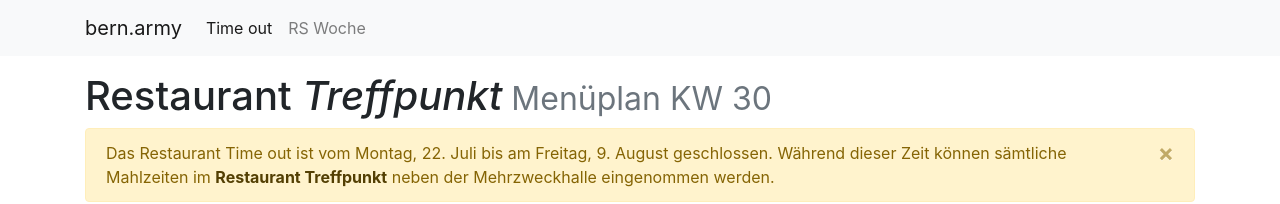
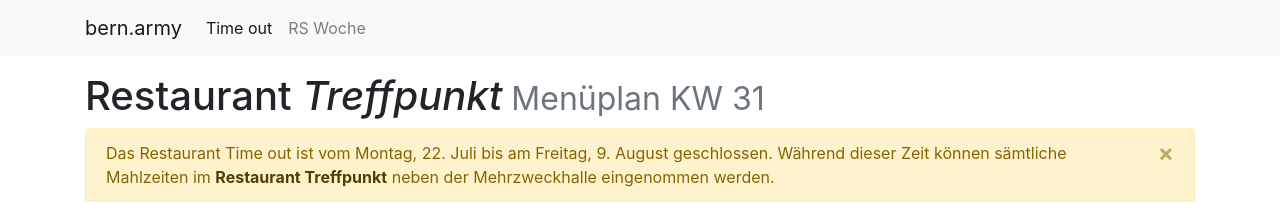
Before and after one commit to jmesserli/bern.army, a Nuxt app: page /timeout in a window 1280 px wide. Shown: the top 204 px of the page. Built offline with nearby package versions, Linux system fonts and the light colour scheme; what vue-matomo would draw is missing.

Commit message:
Update menu for week 31

```diff
--- a/pages/timeout.vue
+++ b/pages/timeout.vue
@@ -86,7 +86,7 @@ export default {
   data() {
     return {
       menu: {
-        week: 30,
+        week: 31,
         fields: [
           'tag',
           'tagesteller',
@@ -97,48 +97,49 @@ export default {
           {
             tag: 'Montag',
             tagesteller:
-              'Rindsgeschnetzeltes\nmit getrockneten Tomaten und Champignons\nRübengemüse und Kartoffelstock',
+              'Schweinsragout mit Tomaten\nund Champignons, grüne Bohnen und Weissweinrisotto',
             'pasta-hit':
-              'Fusilli a la Carbonara\n(Rahmsauce mit Speck, Zwiebeln und Petersilie)\noder Tomatensauce',
-            nachtessen: 'Älpler-Maggronen\nmit Apfelmus',
+              'Maccaroni ai Funghi\n(Steinpilze und Zwiebeln an Tomatensauce)',
+            nachtessen: 'Wurstweggen\nmit Salatgarniture',
             _rowVariant: dayOfWeek === 1 ? 'success' : 'default'
           },
           {
             tag: 'Dienstag',
             tagesteller:
-              'Gebratenes Zanderfilet\nauf Lauchrahmgemüse mit Ofentomaten und Trockenreis\nDessert',
+              'Rindshamburger\nmit grüner Pfeffersauce, Gemüsemischung und Süsskartoffel-Fries\nDessert',
             'pasta-hit':
-              'Gefüllte Pasta con Pesto\n(Basilikum, Spinat, Pinenkerne und Sbrinz mit Olivenöl)',
-            nachtessen: 'Schweinsbraten "Tonato"\nmit Country-Cuts',
+              'Maccaroni alla Nonna\n(Rahmsauce mit Speck, Vorderschinken, Tometan und Peperoni)\noder Tomatensauce',
+            nachtessen: 'Tortelloni Verdi\nmit Gorgonzola- oder Tomatensauce',
             _rowVariant: dayOfWeek === 2 ? 'success' : 'default'
           },
           {
             tag: 'Mittwoch',
             tagesteller:
-              'Braunes Kalbsvoressen\nmit Karottenstengel und Bramata-Polenta',
+              'Egli-Knusperli\nmit Remouladensauce, Tomaten-Fenchelgemüse und Salzkartoffeln',
             'pasta-hit':
-              'Fusilli con Salmone\n(Rauchlachs, Zwiebeln, Lauch und Dill an Weissweinsauce)\noder Tomatensauce',
-            nachtessen: 'Rotes Gemüsecurry\nmit Quornstreifen auf Reisnudeln',
+              'Macceroni Alfredo\n(Rahmsauce mit Zwiebeln, Petersilie und Sbrinz)',
+            nachtessen:
+              'Restaurant ist ab 1330 Uhr geschlossen\nLunchbestellungen bis zum Frühstück',
             _rowVariant: dayOfWeek === 3 ? 'success' : 'default'
-          },
-          {
-            tag: 'Donnerstag',
-            tagesteller:
-              'Pouletschenkelstreifen\nmit Peperoni und Oliven an Tomatenrahmsauce, Broccoliröschen und Pilav Reis\nDessert',
-            'pasta-hit':
-              'Fusilli Bolognese\n(Rindshackfleisch mit Gemüse und brauner Sauce)\noder Tomatensauce',
-            nachtessen: 'Penne Rigate\ncon Polpette al Sugo\noder Tomatensauce',
-            _rowVariant: dayOfWeek === 4 ? 'success' : 'default'
-          },
-          {
-            tag: 'Freitag',
-            tagesteller:
-              'Schweins Cordon Bleu\nmit Peperonata und Zöpfli-Teigwaren',
-            'pasta-hit':
-              'Gefüllte Pasta Cinque P\n(Tomatenrahmsauce mit Pfeffer, Petersilie und Sbrinz)',
-            nachtessen: 'Nachtessen nur auf Vorbestellung\nMenü nach Ansage',
-            _rowVariant: dayOfWeek === 5 ? 'success' : 'default'
           }
+          // {
+          //   tag: 'Donnerstag',
+          //   tagesteller:
+          //     'Pouletschenkelstreifen\nmit Peperoni und Oliven an Tomatenrahmsauce, Broccoliröschen und Pilav Reis\nDessert',
+          //   'pasta-hit':
+          //     'Fusilli Bolognese\n(Rindshackfleisch mit Gemüse und brauner Sauce)\noder Tomatensauce',
+          //   nachtessen: 'Penne Rigate\ncon Polpette al Sugo\noder Tomatensauce',
+          //   _rowVariant: dayOfWeek === 4 ? 'success' : 'default'
+          // },
+          // {
+          //   tag: 'Freitag',
+          //   tagesteller:
+          //     'Schweins Cordon Bleu\nmit Peperonata und Zöpfli-Teigwaren',
+          //   'pasta-hit':
+          //     'Gefüllte Pasta Cinque P\n(Tomatenrahmsauce mit Pfeffer, Petersilie und Sbrinz)',
+          //   nachtessen: 'Nachtessen nur auf Vorbestellung\nMenü nach Ansage',
+          //   _rowVariant: dayOfWeek === 5 ? 'success' : 'default'
+          // }
         ]
       }
     }
```
